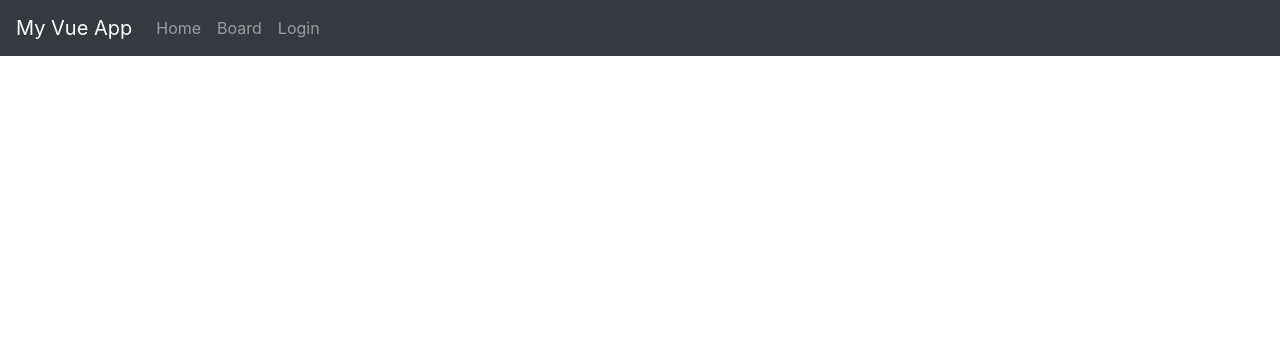
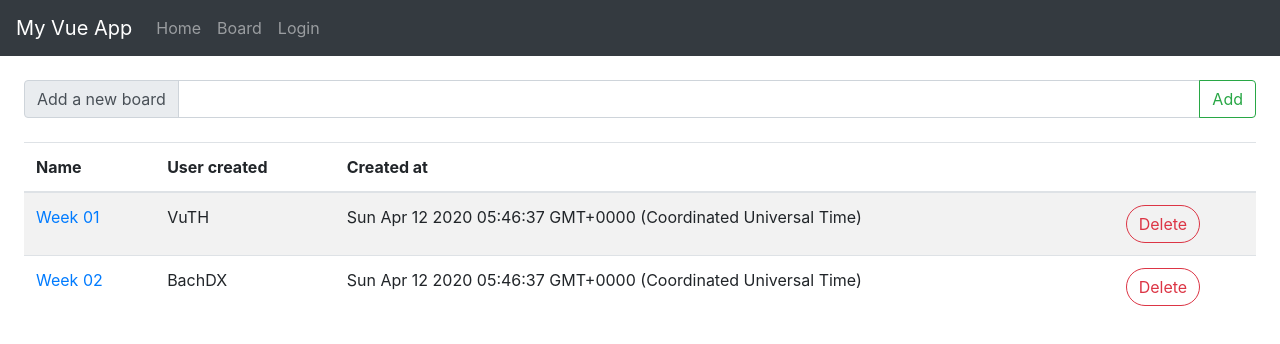
Before and after one commit to BehemothLtd/kpt-online, a Vue app in the folder front/: page /#/board-list in a window 1280 px wide. Shown: the top 344 px of the page. Built offline with nearby package versions, Linux system fonts and the light colour scheme.

Commit message:
board list

```diff
--- a/front/src/App.vue
+++ b/front/src/App.vue
@@ -6,7 +6,7 @@
       <b-collapse is-nav id="nav_collapse">
         <b-navbar-nav>
           <b-nav-item to="/">Home</b-nav-item>
-          <b-nav-item to="/board">Board</b-nav-item>
+          <b-nav-item to="/board-list">Board</b-nav-item>
           <b-nav-item href="#" @click.prevent="login" v-if="!activeUser">Login</b-nav-item>
           <b-nav-item href="#" @click.prevent="logout" v-else>Logout</b-nav-item>
         </b-navbar-nav>
--- /dev/null
+++ b/front/src/components/BoardList.vue
@@ -0,0 +1,84 @@
+<template>
+  <div class="p-4">
+    <div>
+      <b-input-group prepend="Add a new board" class="mb-4">
+        <b-form-input v-model="newBoard.name"></b-form-input>
+        <b-input-group-append>
+          <b-button variant="outline-success" @click="addBoard">Add</b-button>
+        </b-input-group-append>
+      </b-input-group>
+    </div>
+    <b-table-simple striped hover :items="list">
+      <b-thead>
+        <b-tr>
+          <b-th>Name</b-th>
+          <b-th>User created</b-th>
+          <b-th>Created at</b-th>
+          <b-th></b-th>
+        </b-tr>
+      </b-thead>
+      <b-tbody>
+        <b-tr v-for="item in list" :key="item.id">
+          <b-td>
+            <b-link :href="'/#/board/'+item.id">{{ item.name }}</b-link>
+          </b-td>
+          <b-td>{{ item.created_by }}</b-td>
+          <b-td>{{ item.created_at }}</b-td>
+          <b-td>
+            <b-button pill variant="outline-danger" @click="deleteBoard(item)">Delete</b-button>
+          </b-td>
+        </b-tr>
+      </b-tbody>
+    </b-table-simple>
+  </div>
+</template>
+
+<script>
+export default {
+  data() {
+    return {
+      newBoard: {
+        name: ""
+      },
+      list: [
+        {
+          id: 1,
+          name: "Week 01",
+          created_by: "VuTH",
+          created_at: Date()
+        },
+        {
+          id: 2,
+          name: "Week 02",
+          created_by: "BachDX",
+          created_at: Date()
+        }
+      ]
+    };
+  },
+  methods: {
+    addBoard() {
+      if (this.newBoard.name) {
+        this.list.push({
+          name: this.newBoard.name,
+          created_by: "VuTH",
+          created_at: Date()
+        });
+
+        this.newBoard.name = "";
+      }
+    },
+    deleteBoard(item) {
+      this.$bvModal
+        .msgBoxConfirm('Are you sure to delete this board:"' + item.name + '"?')
+        .then(value => {
+          if (value) {
+          }
+        });
+    }
+  }
+};
+</script>
+
+<style>
+</style>
--- a/front/src/router/index.js
+++ b/front/src/router/index.js
@@ -2,6 +2,7 @@ import Vue from 'vue'
 import Router from 'vue-router'
 import Hello from '@/components/Hello'
 import Board from '@/components/Board'
+import BoardList from '@/components/BoardList'
 
 Vue.use(Router)
 
@@ -13,7 +14,12 @@ export default new Router({
       component: Hello
     },
     {
-      path: '/board',
+      path: '/board-list',
+      name: 'BoardList',
+      component: BoardList
+    },
+    {
+      path: '/board/:id',
       name: 'Board',
       component: Board
     }
```
